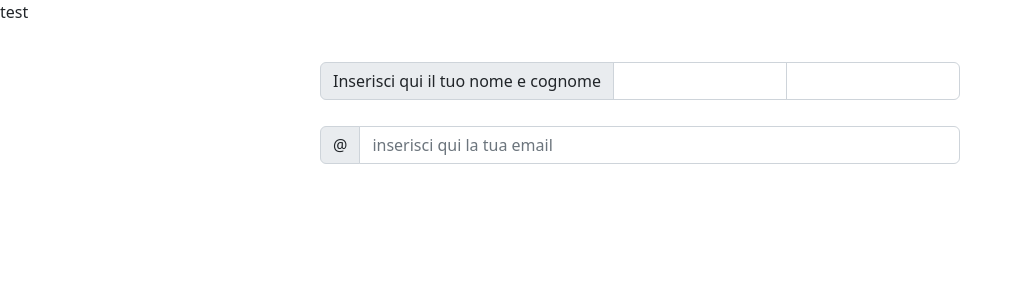
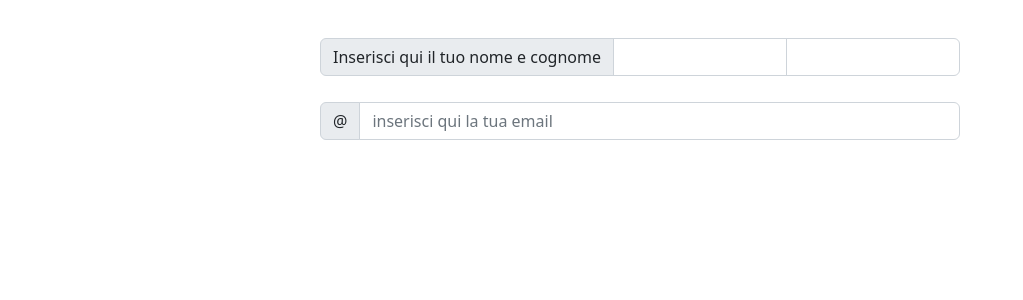
Before and after one commit to tonyRitrovato/Django-Web-site, a Django app: page /index/form in a window 1280 px wide. Shown: the part 56-356 px from the top of the page, without its empty margins (0-1023 px from the left). Run offline with Django 4.2, Linux system fonts and the light colour scheme.

Commit message:
add file

```diff
--- a/index/templates/index/form.html
+++ b/index/templates/index/form.html
@@ -1,7 +1,6 @@
 {% extends 'index/common.html'%}
 
 {% block content %}
-<p>test</p>
 <div style="margin-top: 3%; width: 50%; margin-left: 25%;" class="input-group">
     <span class="input-group-text">Inserisci qui il tuo nome e cognome</span>
     <input type="text" class="form-control">
```
